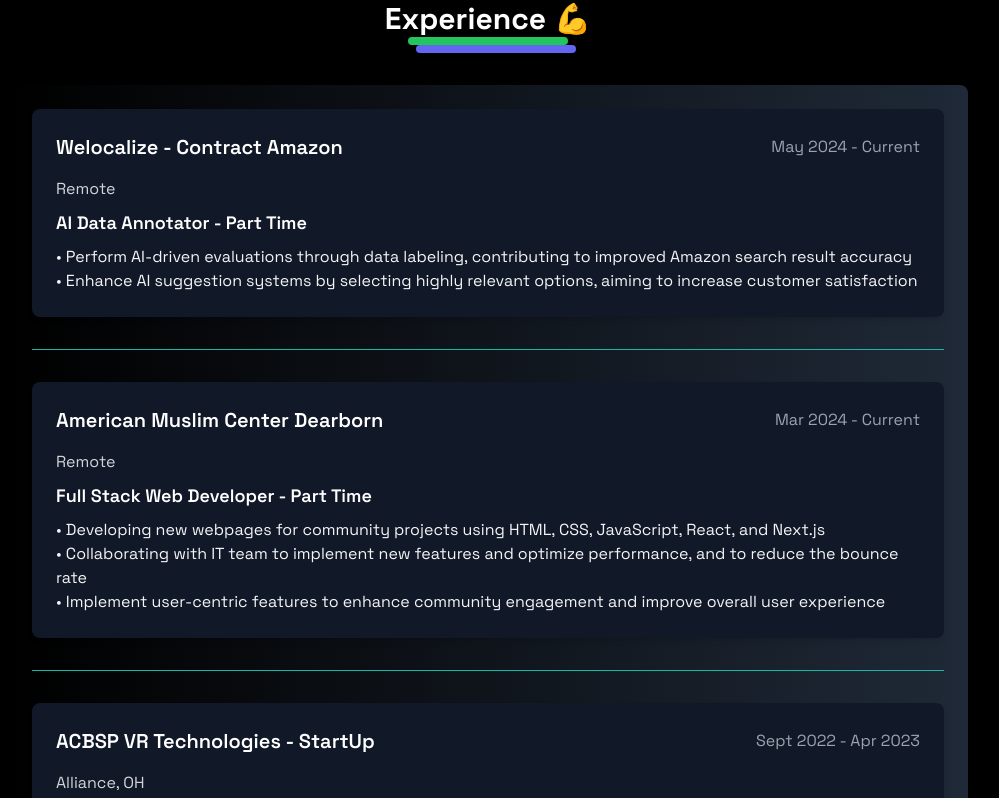
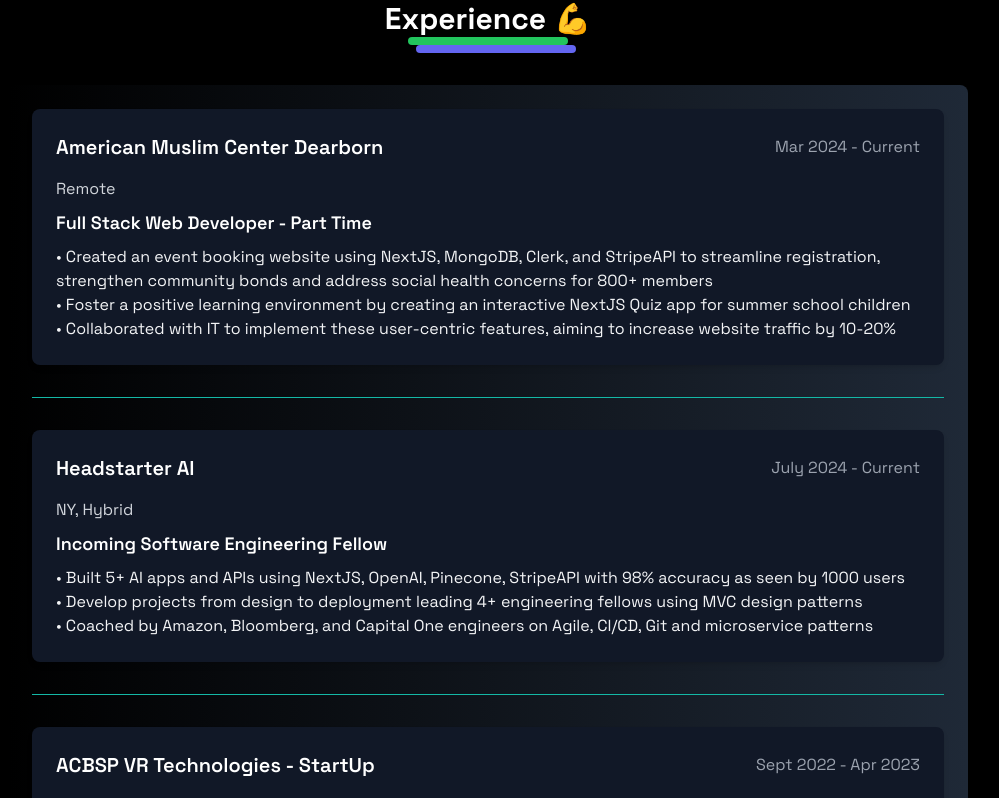
Before and after one commit to Ahthe/myportfolio-ahthe, a Next.js app: page / in a window 1280 px wide. Shown: the part 3113-3911 px from the top of the page, without its empty margins (152-1151 px from the left). Built offline with nearby package versions, Linux system fonts and the light colour scheme.

Commit message:
added some fixes to the experience section

```diff
--- a/app/(home)/components/Experience.tsx
+++ b/app/(home)/components/Experience.tsx
@@ -6,28 +6,29 @@
 export default function Experience() {
   const experiences = [
     {
-      company: "Welocalize - Contract Amazon",
-      location: "Remote",
-      position: "AI Data Annotator - Part Time",
-      duration: "May 2024 - Current",
-      description: (
-        <>
-          &bull; Perform AI-driven evaluations through data labeling, contributing to improved Amazon search result accuracy<br />
-          &bull; Enhance AI suggestion systems by selecting highly relevant options, aiming to increase customer satisfaction<br />
-        </>
-      ),
-    },
-
-    {
       company: "American Muslim Center Dearborn",
       location: "Remote",
       position: "Full Stack Web Developer - Part Time",
       duration: "Mar 2024 - Current",
       description: (
         <>
-          &bull; Developing new webpages for community projects using HTML, CSS, JavaScript, React, and Next.js<br />
-          &bull; Collaborating with IT team to implement new features and optimize performance, and to reduce the bounce rate<br />
-          &bull; Implement user-centric features to enhance community engagement and improve overall user experience<br />
+          &bull; Created an event booking website using NextJS, MongoDB, Clerk, and StripeAPI to streamline registration, strengthen community bonds and address social health concerns for 800+ members<br />
+          &bull; Foster a positive learning environment by creating an interactive NextJS Quiz app for summer school children<br />
+          &bull; Collaborated with IT to implement these user-centric features, aiming to increase website traffic by 10-20% <br/>
+        </>
+      ),
+    },
+
+    {
+      company: "Headstarter AI",
+      location: "NY, Hybrid",
+      position: "Incoming Software Engineering Fellow",
+      duration: "July 2024 - Current",
+      description: (
+        <>
+          &bull; Built 5+ AI apps and APIs using NextJS, OpenAI, Pinecone, StripeAPI with 98% accuracy as seen by 1000 users<br />
+          &bull; Develop projects from design to deployment leading 4+ engineering fellows using MVC design patterns<br />
+          &bull; Coached by Amazon, Bloomberg, and Capital One engineers on Agile, CI/CD, Git and microservice patterns<br />
         </>
       ),
     },
@@ -39,12 +40,28 @@
       duration: "Sept 2022 - Apr 2023",
       description: (
         <>
-          &bull; Developed a C# Unity-based VR application to analyze psychological behavior, enhancing research accuracy<br />
-          &bull; Designed VR scenarios such as a rage room horror scenario with Unity and Oculus SDK increasing user engagement by 17%<br />
-          {/* &bull; Integrated Kanban, improving project efficiency and team collaboration. */}
+          &bull; Tasked with creating a VR action game in Unity to study psychological behavior and improve research studies<br />
+          &bull; Constructed a VR action game in Unity using C# and Oculus SDK, potentially targeting the prefrontal cortex to reduce user stress and anxiety by 30%, through strategic enemy dismemberment scenarios<br />
         </>
       ),
     },
+
+
+    // {
+    //   company: "Welocalize - Contract Amazon",
+    //   location: "Remote",
+    //   position: "AI Data Annotator - Part Time",
+    //   duration: "May 2024 - Current",
+    //   description: (
+    //     <>
+    //       &bull; Perform AI-driven evaluations through data labeling, contributing to improved Amazon search result accuracy<br />
+    //       &bull; Enhance AI suggestion systems by selecting highly relevant options, aiming to increase customer satisfaction<br />
+    //     </>
+    //   ),
+    // },
+
+
+
     {
       company: "University of Mount Union",
       location: "Alliance, OH",
@@ -52,7 +69,7 @@
       duration: "Jan 2022 - Dec 2023",
       description: (
         <>
-        &bull; Provided one-on-one and group tutoring sessions in programming languages (Java, Swift, C#) and Math courses, helping students grasp complex concepts, resulting in an average grade improvement of 30%<br />
+        &bull; Provided comprehensive one-on-one and group tutoring sessions in programming languages such as Java, SQL, C#,Swift, and Math courses, resulting in an average grade improvement of 30%<br />
         </>
       ),
     },
@@ -75,9 +92,8 @@
       duration: "Dec 2021 - May 2022",
       description: (
         <>
-          &bull; Provided efficient remote technical support, troubleshooting complex issues for a staff of 20+<br />
-          &bull; Implemented system enhancements that improved overall operational efficiency by 20%<br />
-          &bull; Maintained and optimized computer systems and databases, ensuring 99.9% uptime<br />
+          &bull; Improved overall operational efficiency by 20% across multiple branches, through implementing network configurations and Dentrix Ascend software for improved dental imaging for the doctors<br />
+          &bull; Maintained 99.9% uptime for critical systems by providing remote support for 100+ staff and recovering lost data<br />
         </>
       ),
     },
```
